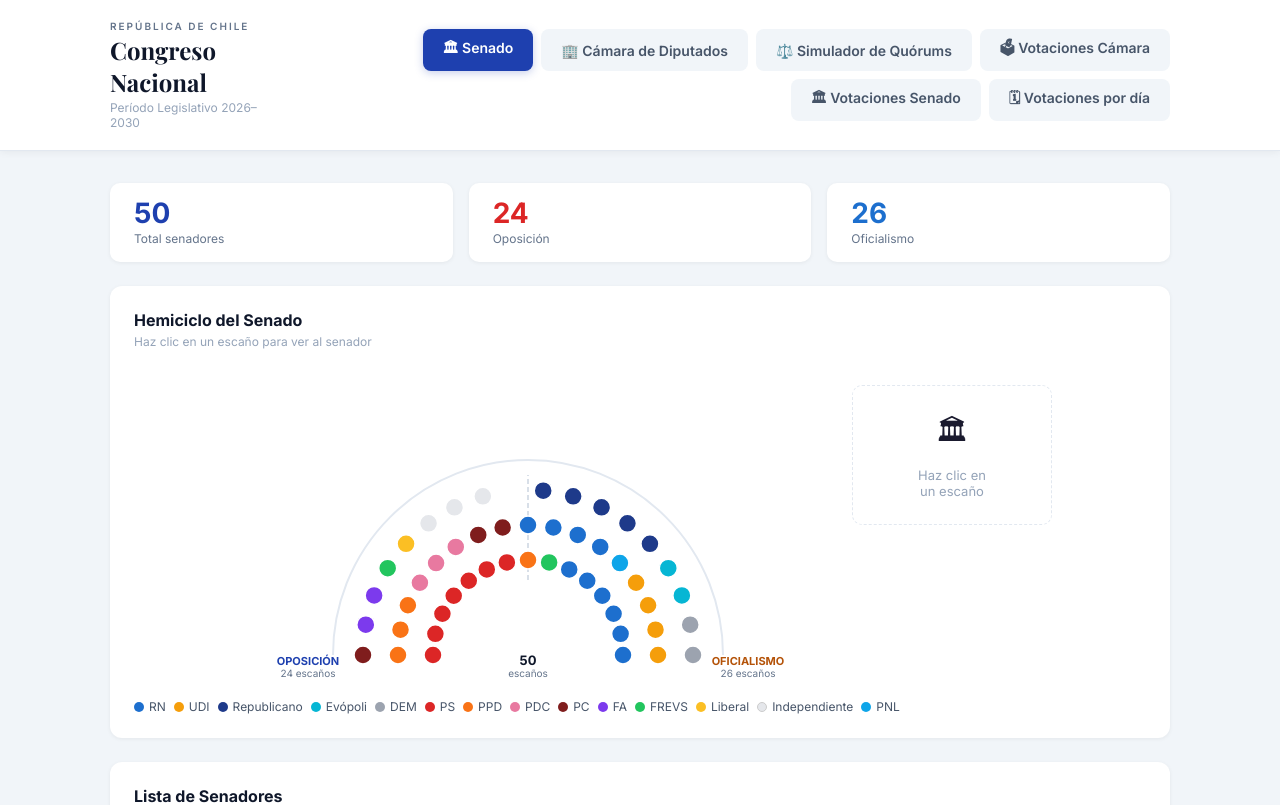
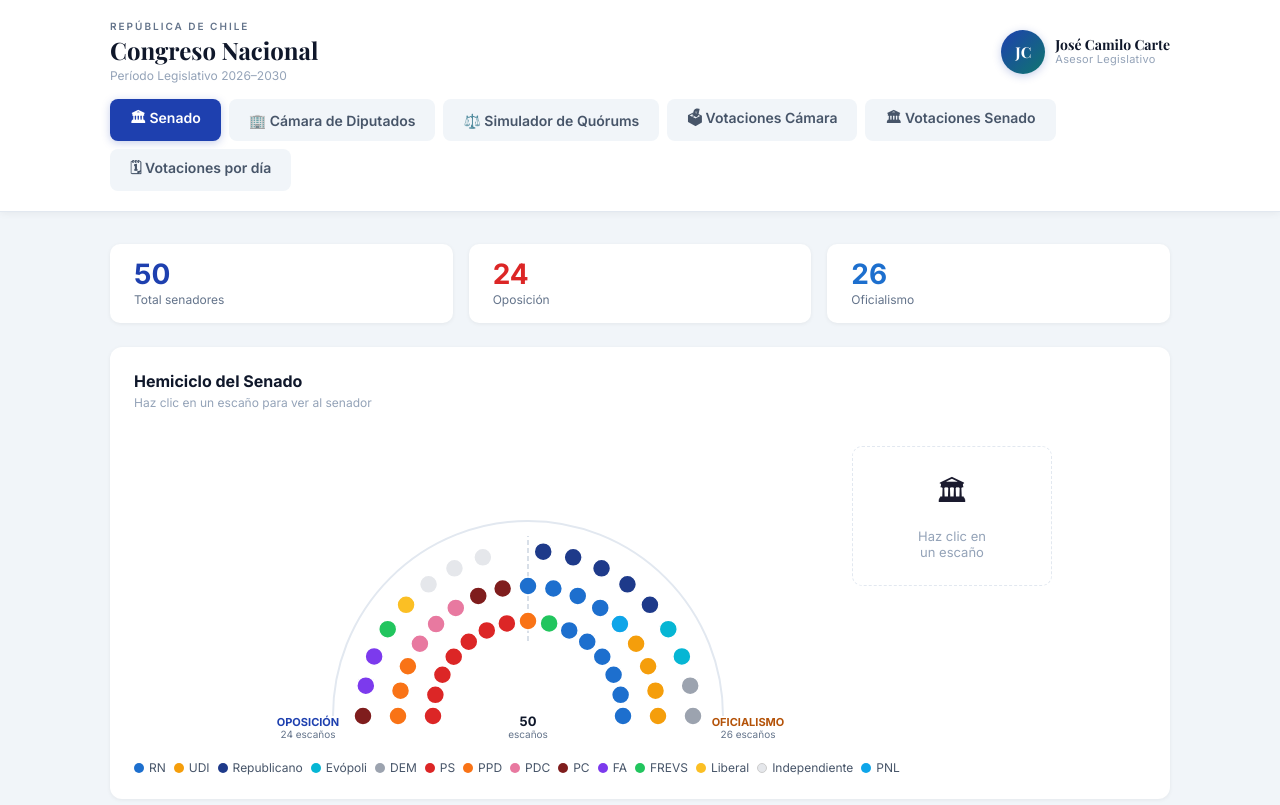
Before and after one commit to josecamilocarteh/Congreso-Chile, a React (Vite) app: page / in a window 1280 px wide. Shown: the top 805 px of the page. Built offline with nearby package versions, Linux system fonts and the light colour scheme.

Commit message:
Update App.jsx

```diff
--- a/src/App.jsx
+++ b/src/App.jsx
@@ -32,18 +32,31 @@ export default function App() {
   return (
     <div style={{ fontFamily: "'Inter', sans-serif", minHeight: '100vh', background: '#f1f5f9', overflowX: 'hidden' }}>
       <header style={styles.header}>
-        <div style={{
-          maxWidth: 1100, margin: '0 auto', padding: isMobile ? '16px 14px' : '20px',
-          display: 'flex', flexDirection: isMobile ? 'column' : 'row',
-          justifyContent: 'space-between', alignItems: isMobile ? 'stretch' : 'center',
-          gap: isMobile ? 14 : 16,
-        }}>
-          <div>
-            <div style={styles.eyebrow}>República de Chile</div>
-            <h1 style={{ ...styles.title, fontSize: isMobile ? 20 : 24 }}>Congreso Nacional</h1>
-            <div style={styles.subtitle}>Período Legislativo 2026–2030</div>
+        <div style={{ maxWidth: 1100, margin: '0 auto', padding: isMobile ? '16px 14px' : '20px' }}>
+          {/* Fila superior: título + logo */}
+          <div style={{ display: 'flex', justifyContent: 'space-between', alignItems: 'center', gap: 12, flexWrap: 'wrap' }}>
+            <div>
+              <div style={styles.eyebrow}>República de Chile</div>
+              <h1 style={{ ...styles.title, fontSize: isMobile ? 20 : 24 }}>Congreso Nacional</h1>
+              <div style={styles.subtitle}>Período Legislativo 2026–2030</div>
+            </div>
+            {/* LOGO / firma */}
+            <div style={{ display: 'flex', alignItems: 'center', gap: 10 }}>
+              <div style={{
+                width: isMobile ? 38 : 44, height: isMobile ? 38 : 44, borderRadius: '50%', flexShrink: 0,
+                background: 'linear-gradient(135deg,#1e40af,#0f766e)', color: 'white',
+                display: 'flex', alignItems: 'center', justifyContent: 'center',
+                fontWeight: 800, fontSize: isMobile ? 13 : 15, fontFamily: "'Playfair Display', serif",
+                boxShadow: '0 2px 8px rgba(30,64,175,0.25)',
+              }}>JC</div>
+              <div style={{ lineHeight: 1.25 }}>
+                <div style={{ fontSize: isMobile ? 13 : 14, fontWeight: 700, color: '#0f172a', fontFamily: "'Playfair Display', serif" }}>José Camilo Carte</div>
+                <div style={{ fontSize: isMobile ? 10 : 11, color: '#94a3b8', letterSpacing: 0.3 }}>Asesor Legislativo</div>
+              </div>
+            </div>
           </div>
-          <div style={{ display: 'flex', gap: isMobile ? 6 : 8, flexWrap: 'wrap', justifyContent: isMobile ? 'flex-start' : 'flex-end' }}>
+          {/* Fila de pestañas */}
+          <div style={{ display: 'flex', gap: isMobile ? 6 : 8, flexWrap: 'wrap', marginTop: isMobile ? 14 : 16 }}>
             {TABS.map(([key, label, color]) => {
               const active = tab === key
               return (
```
